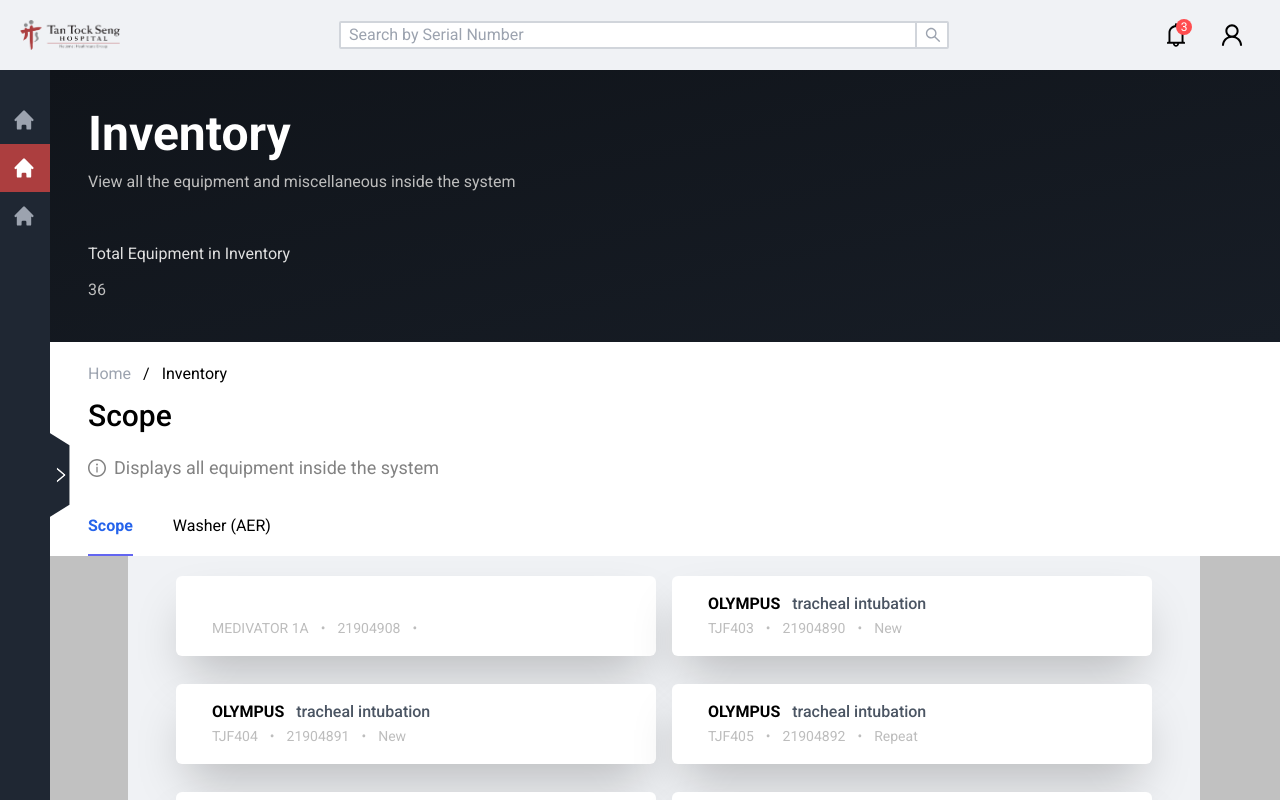
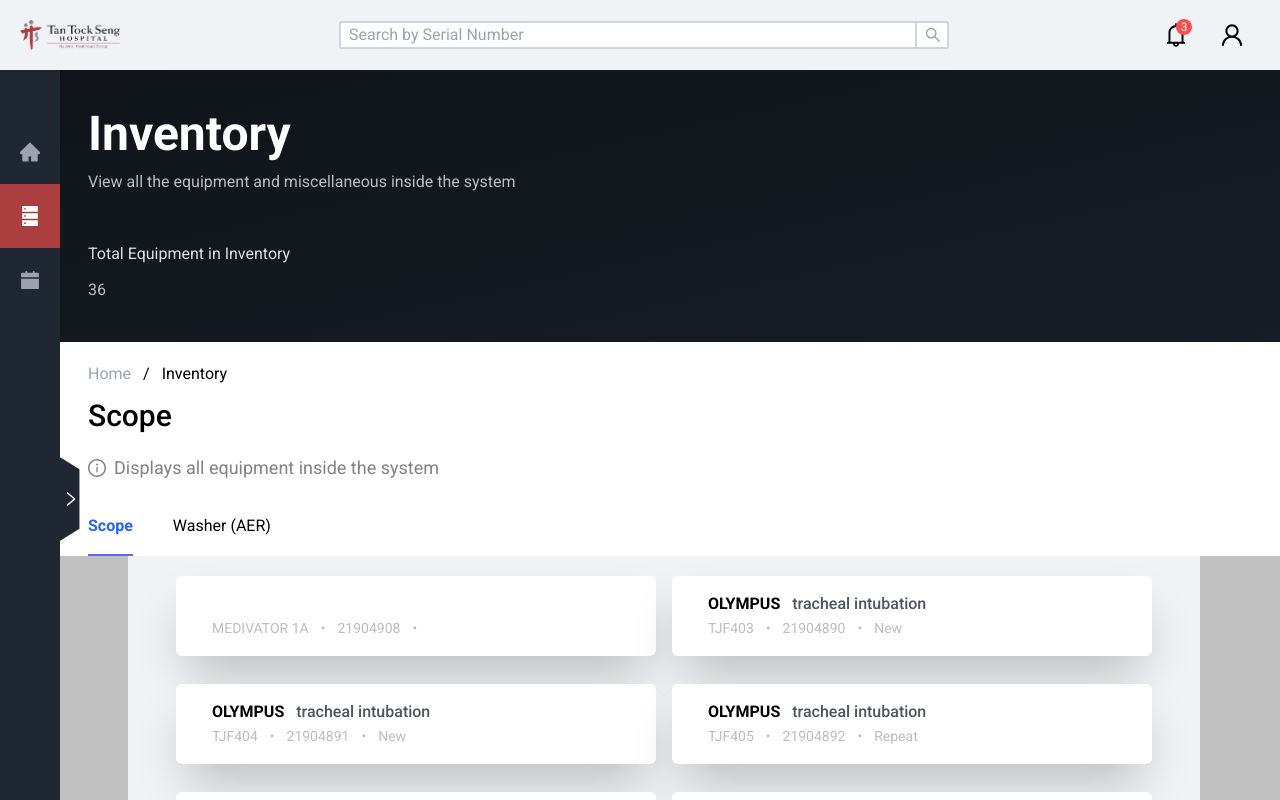
Before and after one commit to bran-donut/tts-ict2012, a Next.js app: page /inventory in a window 1280 px wide. Shown: the top 800 px of the page. Built offline with nearby package versions, Linux system fonts and the light colour scheme.

Commit message:
change navbar icons and expand states

```diff
--- a/components/Constants.js
+++ b/components/Constants.js
@@ -1,83 +1,40 @@
+import { HomeFilled, DatabaseFilled, CalendarFilled, GoldFilled, ExperimentFilled, ScheduleFilled, CarryOutFilled } from "@ant-design/icons";
+
 export const navItems = [
   {
-    //<HomeFilled className="w-6 h-6" />
-    icon: (
-      <svg className="w-6 h-6" xmlns="http://www.w3.org/2000/svg" viewBox="0 0 20 20" fill="currentColor">
-        <path d="M10.707 2.293a1 1 0 00-1.414 0l-7 7a1 1 0 001.414 1.414L4 10.414V17a1 1 0 001 1h2a1 1 0 001-1v-2a1 1 0 011-1h2a1 1 0 011 1v2a1 1 0 001 1h2a1 1 0 001-1v-6.586l.293.293a1 1 0 001.414-1.414l-7-7z" />
-      </svg>
-    ),
+    icon: <HomeFilled className="text-xl leading-5" />,
     text: "Home",
     link: "/main",
   },
   {
-    icon: (
-      <svg className="w-6 h-6" xmlns="http://www.w3.org/2000/svg" viewBox="0 0 20 20" fill="currentColor">
-        <path d="M10.707 2.293a1 1 0 00-1.414 0l-7 7a1 1 0 001.414 1.414L4 10.414V17a1 1 0 001 1h2a1 1 0 001-1v-2a1 1 0 011-1h2a1 1 0 011 1v2a1 1 0 001 1h2a1 1 0 001-1v-6.586l.293.293a1 1 0 001.414-1.414l-7-7z" />
-      </svg>
-    ),
+    icon: <DatabaseFilled className="text-xl leading-5" />,
     text: "Inventory",
     link: "/inventory",
     subItems: [
       {
-        icon: (
-          <svg className="w-6 h-6" fill="currentColor" viewBox="0 0 20 20" xmlns="http://www.w3.org/2000/svg">
-            <path
-              fillRule="evenodd"
-              d="M18 10a8 8 0 11-16 0 8 8 0 0116 0zm-8-3a1 1 0 00-.867.5 1 1 0 11-1.731-1A3 3 0 0113 8a3.001 3.001 0 01-2 2.83V11a1 1 0 11-2 0v-1a1 1 0 011-1 1 1 0 100-2zm0 8a1 1 0 100-2 1 1 0 000 2z"
-              clipRule="evenodd"
-            />
-          </svg>
-        ),
+        icon: <GoldFilled className="text-xl leading-5" />,
         text: "Scope",
         link: "/inventory/scope",
       },
       {
-        icon: (
-          <svg className="w-6 h-6" fill="currentColor" viewBox="0 0 20 20" xmlns="http://www.w3.org/2000/svg">
-            <path
-              fillRule="evenodd"
-              d="M18 10a8 8 0 11-16 0 8 8 0 0116 0zm-8-3a1 1 0 00-.867.5 1 1 0 11-1.731-1A3 3 0 0113 8a3.001 3.001 0 01-2 2.83V11a1 1 0 11-2 0v-1a1 1 0 011-1 1 1 0 100-2zm0 8a1 1 0 100-2 1 1 0 000 2z"
-              clipRule="evenodd"
-            />
-          </svg>
-        ),
+        icon: <ExperimentFilled className="text-xl leading-5" />,
         text: "Washer(AER)",
         link: "/inventory/washer",
       },
     ],
   },
   {
-    icon: (
-      <svg className="w-6 h-6" xmlns="http://www.w3.org/2000/svg" viewBox="0 0 20 20" fill="currentColor">
-        <path d="M10.707 2.293a1 1 0 00-1.414 0l-7 7a1 1 0 001.414 1.414L4 10.414V17a1 1 0 001 1h2a1 1 0 001-1v-2a1 1 0 011-1h2a1 1 0 011 1v2a1 1 0 001 1h2a1 1 0 001-1v-6.586l.293.293a1 1 0 001.414-1.414l-7-7z" />
-      </svg>
-    ),
+    icon: <CalendarFilled className="text-xl leading-5" />,
     text: "Schedule",
     link: "/schedule",
     subItems: [
       {
-        icon: (
-          <svg className="w-6 h-6" fill="currentColor" viewBox="0 0 20 20" xmlns="http://www.w3.org/2000/svg">
-            <path
-              fillRule="evenodd"
-              d="M18 10a8 8 0 11-16 0 8 8 0 0116 0zm-8-3a1 1 0 00-.867.5 1 1 0 11-1.731-1A3 3 0 0113 8a3.001 3.001 0 01-2 2.83V11a1 1 0 11-2 0v-1a1 1 0 011-1 1 1 0 100-2zm0 8a1 1 0 100-2 1 1 0 000 2z"
-              clipRule="evenodd"
-            />
-          </svg>
-        ),
+        icon: <ScheduleFilled className="text-xl leading-5" />,
         text: "View Schedule",
         link: "/schedule/view",
       },
       {
-        icon: (
-          <svg className="w-6 h-6" fill="currentColor" viewBox="0 0 20 20" xmlns="http://www.w3.org/2000/svg">
-            <path
-              fillRule="evenodd"
-              d="M18 10a8 8 0 11-16 0 8 8 0 0116 0zm-8-3a1 1 0 00-.867.5 1 1 0 11-1.731-1A3 3 0 0113 8a3.001 3.001 0 01-2 2.83V11a1 1 0 11-2 0v-1a1 1 0 011-1 1 1 0 100-2zm0 8a1 1 0 100-2 1 1 0 000 2z"
-              clipRule="evenodd"
-            />
-          </svg>
-        ),
+        icon: <CarryOutFilled className="text-xl leading-5" />,
         text: "Edit Schedule",
         link: "/schedule?action=Edit",
       },
--- a/components/Navbar.js
+++ b/components/Navbar.js
@@ -1,17 +1,26 @@
-import React, { useEffect, useReducer, useState } from "react";
+import React, { useEffect, useState } from "react";
 import { LeftOutlined, RightOutlined, UpOutlined, DownOutlined } from "@ant-design/icons";
 import Link from "next/link";
 import { useRouter } from "next/router";
 import { navItems } from "./Constants";
 
 export default function NavBar() {
-  const [open, toggleOpen] = useReducer((open) => !open, false);
+  const [open, setOpen] = useState(false);
+  const toggleOpen = () => setOpen(open => !open);
+
   return (
-    <div className={`bg-tts-darkblue fixed top-10 z-40 left-0 h-full transition-[width] ease-in-out duration-300 ${open ? "w-[230px]" : "w-[50px]"}`}>
-      <div className="pt-14">
+    <div
+      className={`
+        bg-tts-darkblue fixed cursor-pointer top-16 z-40 left-0 h-full transition-[width] ease-in-out duration-300
+        ${open ? "w-[260px]" : "w-[60px]"}
+      `}
+      onMouseLeave={() => setOpen(false)}
+    >
+      <div className="pt-14 flex flex-col h-full">
         {navItems.map((item, i) =>
-          <NavItem key={i} index={i} link={item.link} icon={item.icon} text={item.text} subItems={item.subItems} expandAll={open} />
+          <NavItem key={i} index={i} link={item.link} icon={item.icon} text={item.text} subItems={item.subItems} closeAll={!open} />
         )}
+        <div className="flex-grow" onClick={toggleOpen} />
       </div>
       <button className="expand-button flex items-center text-white bg-tts-darkblue h-[70px] absolute top-1/2 translate-y-[-50%] right-[-21px] px-0.5" onClick={toggleOpen}>
         {open ? <LeftOutlined /> : <RightOutlined />}
@@ -20,31 +29,31 @@
   );
 }
 
-export function NavItem({ link, icon, text, main = true, subItems = false, expandAll }) {
+export function NavItem({ className, link, icon, text, main = true, subItems = false, closeAll }) {
   const router = useRouter();
 
   const [expand, setExpand] = useState(false);
   const toggleExpand = () => setExpand((expand) => !expand);
 
   useEffect(() => {
-    setExpand(expandAll);
-  }, [expandAll]);
+    if (closeAll) setExpand(false);
+  }, [closeAll])
 
   return (
     <>
       <li
-        className={`flex items-center overflow-hidden hover:text-white ${router.pathname == link ? "bg-tts-red text-white" : "text-gray-400"
+        className={`flex items-center overflow-hidden hover:text-white ${className} ${router.pathname == link ? "bg-tts-red text-white" : "text-gray-400"
           }`}
       >
         <Link href={link}>
-          <a className="flex items-center p-3 flex-grow">
-            <div>{icon}</div>
-            <span className={"pl-4 truncate shrink-0 " + (main ? "uppercase font-bold" : "")}>{text}</span>
+          <a className="flex items-center p-5 gap-5 flex-grow">
+            <div className="inline-flex">{icon}</div>
+            <span className={"truncate shrink-0 " + (main ? "uppercase font-bold" : "")}>{text}</span>
           </a>
         </Link>
         {subItems &&
           (
-            <button className="ml-auto flex p-3" onClick={toggleExpand}>
+            <button className="flex p-3 pr-5" onClick={toggleExpand}>
               {expand ? <DownOutlined /> : <UpOutlined />}
             </button>
           )
@@ -52,9 +61,9 @@
       </li>
 
       {subItems && expand && (
-        <div className="px-4 bg-tts-black">
+        <div className="bg-tts-black">
           {subItems.map((subItem, i) => (
-            <NavItem key={i} link={subItem.link} active={router.pathname == subItem.link} icon={subItem.icon} text={subItem.text} main={false} />
+            <NavItem key={i} className="px-4" link={subItem.link} active={router.pathname == subItem.link} icon={subItem.icon} text={subItem.text} main={false} />
           ))}
         </div>
       )}
```
